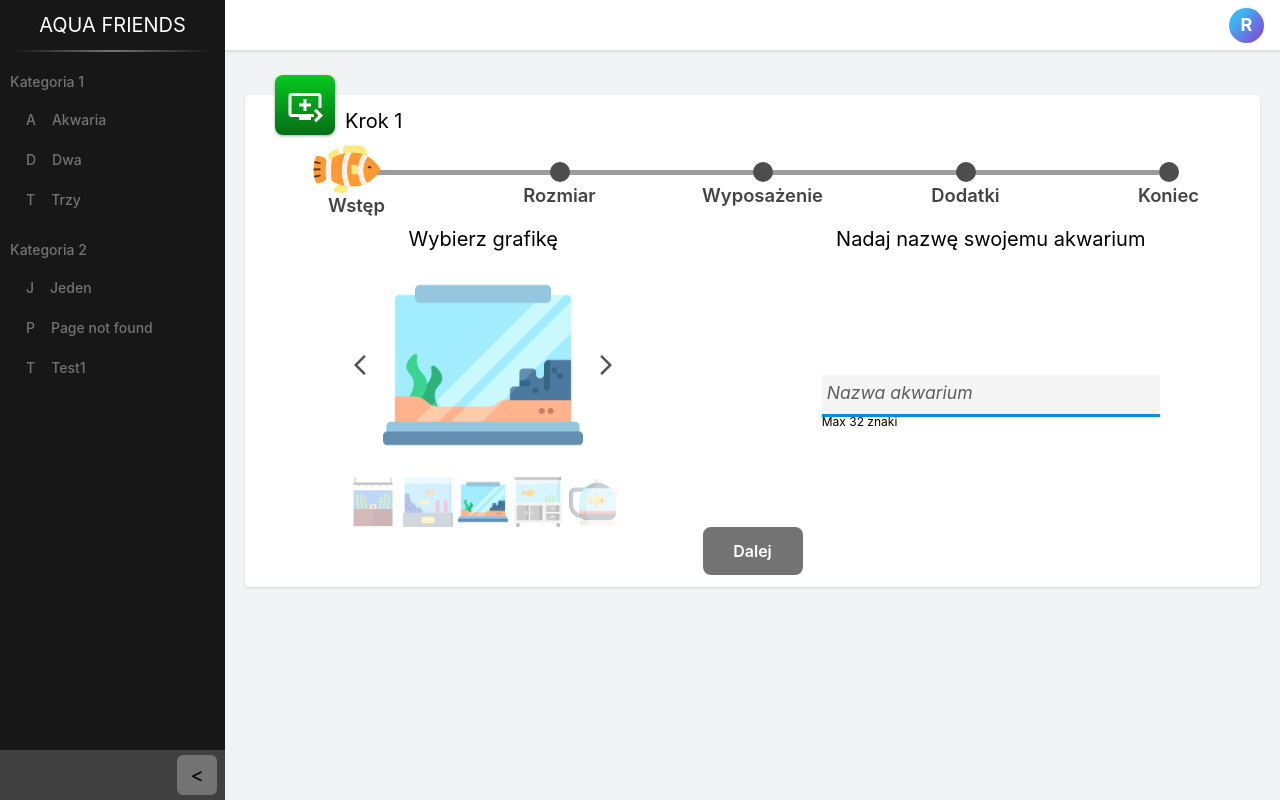
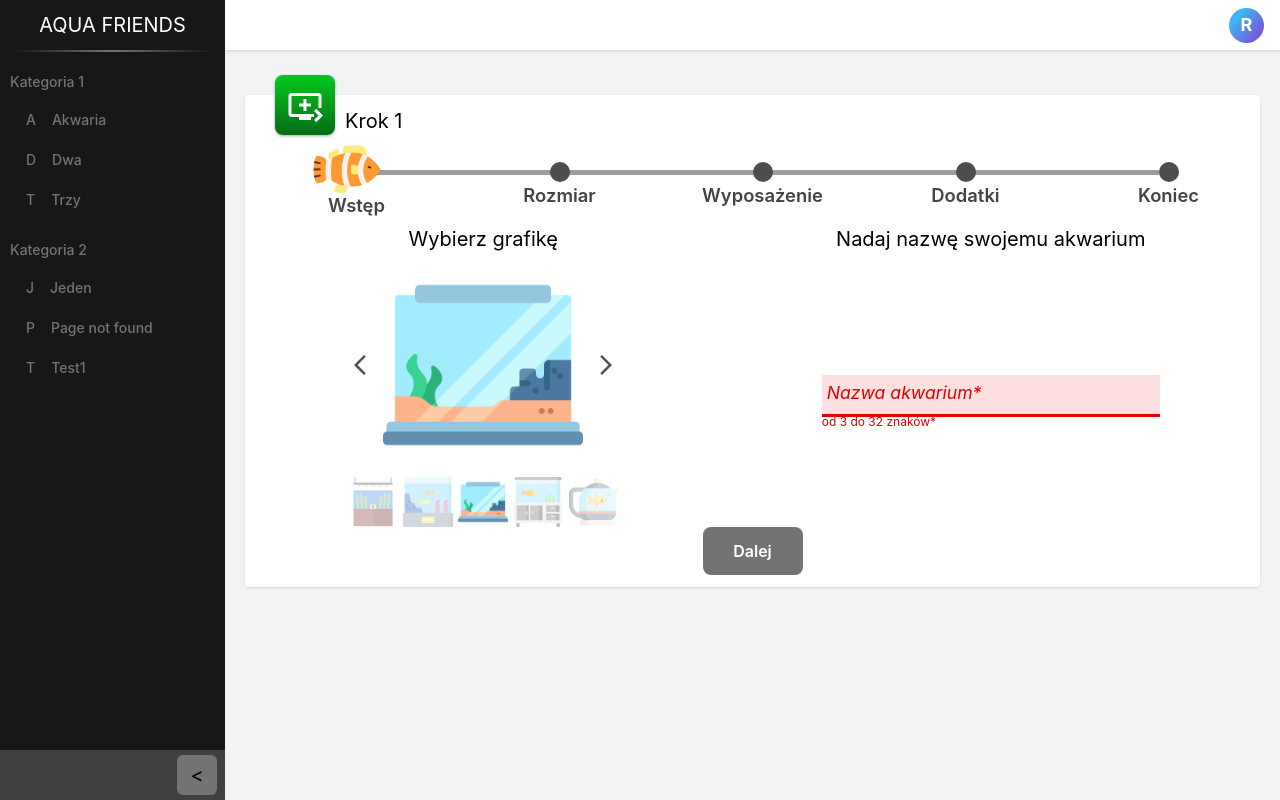
Before and after one commit to DorianWlodarczyk/AquaApp, a React (Create React App) app in the folder frontend/: page /aqua/new in a window 1280 px wide. Built offline with nearby package versions, Linux system fonts and the light colour scheme; no server answers.

Commit message:
Update inputText props in Step1

```diff
--- a/frontend/src/pages/user/aquariums/new/steps/Step1.tsx
+++ b/frontend/src/pages/user/aquariums/new/steps/Step1.tsx
@@ -25,8 +25,9 @@ const Step1 = ({ onChange, values }: props) => {
         <div className="flex h-full items-center">
           <InputText
             label="Nazwa akwarium"
-            helperText="Max 32 znaki"
+            helperText="od 3 do 32 znaków"
             onChange={(value) => onChange(value, "name")}
+            error={values.find((item) => item.name === "name")?.error}
             value={values.find((item) => item.name === "name")?.value || ""}
           />
         </div>
```
